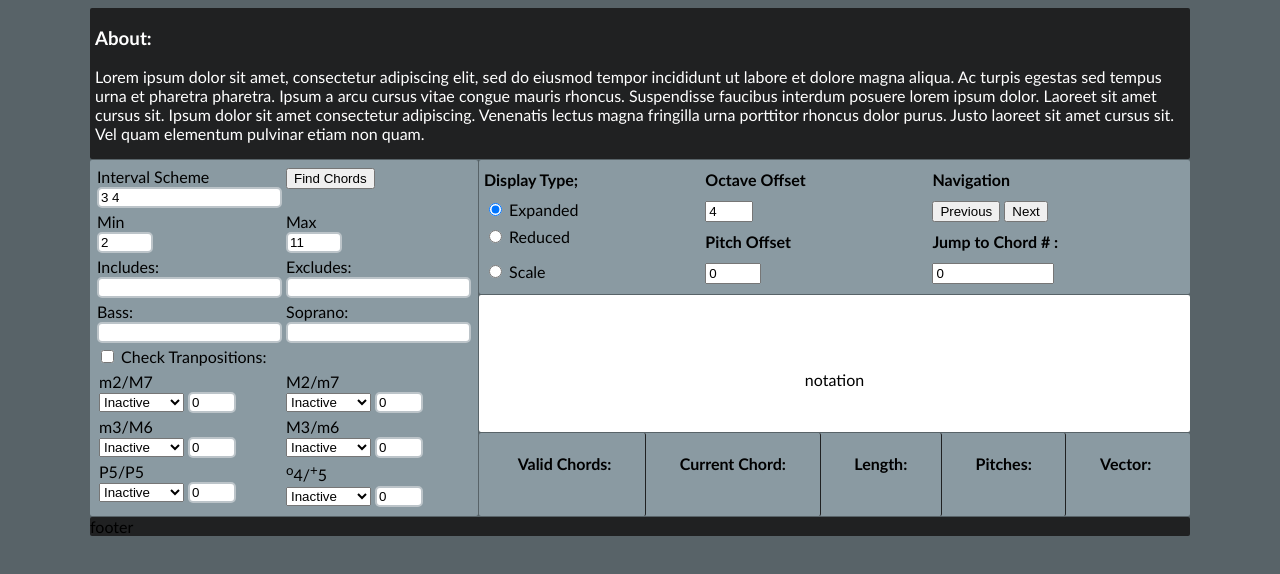
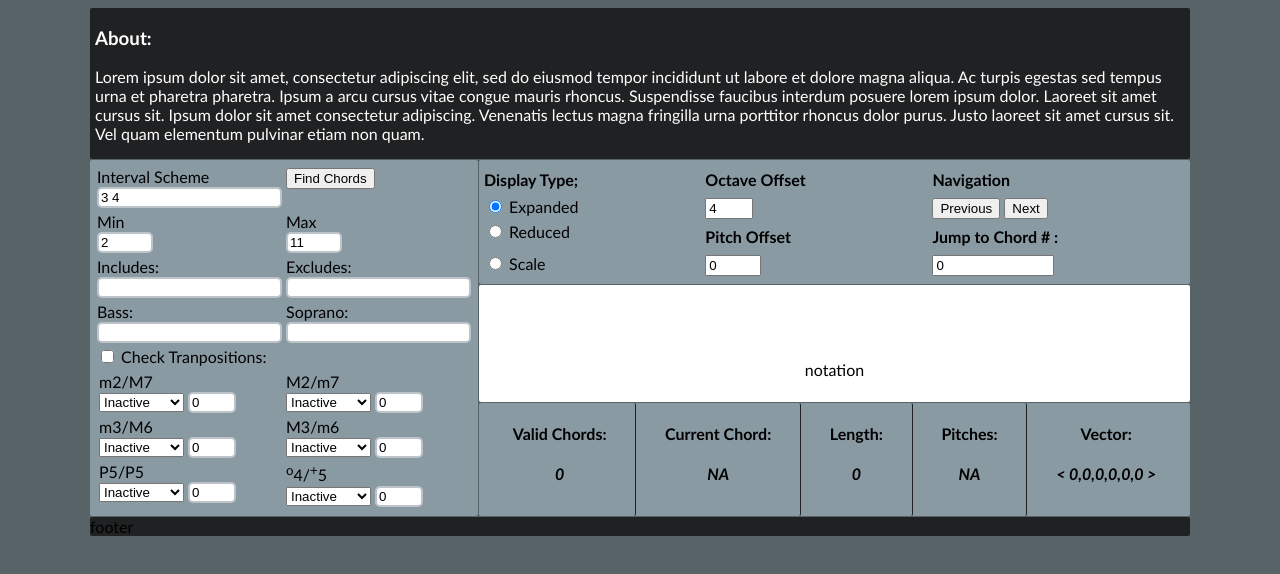
Before and after one commit to QED0711/HarmonicMapper, a plain HTML site: page index.html in a window 1280 px wide. Drawn offline with nearby package versions, Linux system fonts and the light colour scheme; a script that the page names is missing.

Commit message:
changed default page load settings

```diff
--- a/index.html
+++ b/index.html
@@ -217,27 +217,27 @@
                 <div class="validChordsInfo">
                     <h4>Valid Chords:</h4>
 
-                    <em><h4 id="validChordsInfo"></h4></em>
+                    <em><h4 id="validChordsInfo">0</h4></em>
                 </div>
 
                 <div class="indexInfo">
                     <h4>Current Chord:</h4>
-                    <em><h4 id="indexInfo"></h4></em>
+                    <em><h4 id="indexInfo">NA</h4></em>
                 </div>
 
                 <div class="notesInfo">
                     <h4>Pitches: </h4>
-                    <em><h4 id="notesInfo"></h4></em>
+                    <em><h4 id="notesInfo">NA</h4></em>
                 </div>
 
                 <div class="lengthInfo">
                     <h4>Length:</h4>
-                    <em><h4 id="lengthInfo"></h4></em>
+                    <em><h4 id="lengthInfo">0</h4></em>
                 </div>
 
                 <div class="vectorInfo">
                     <h4 >Vector:</h4>
-                    <em><h4 id="vectorInfo"></h4></em>
+                    <em><h4 id="vectorInfo">< 0,0,0,0,0,0 ></h4></em>
                 </div>
             </div>
 
```
